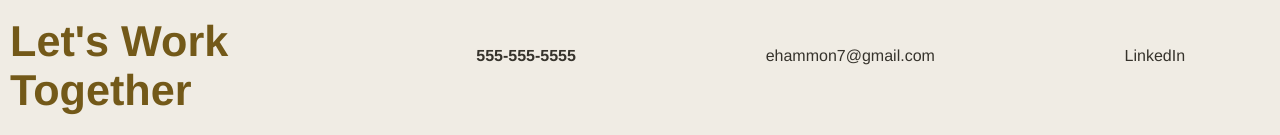
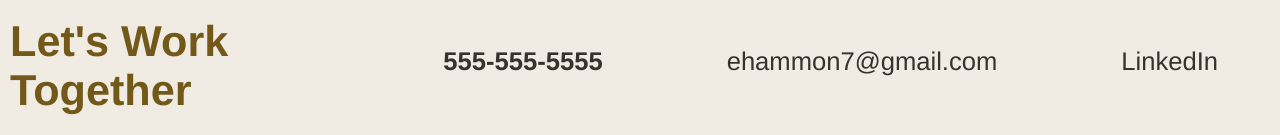
Before and after one commit to ehammon/my-portfolio, a plain HTML site: page index.html in a window 1280 px wide. Shown: the part 1091-1226 px from the top of the page. Drawn offline with Linux system fonts and the light colour scheme.

Commit message:
font size contact-info, flex wrap

```diff
--- a/assets/style.css
+++ b/assets/style.css
@@ -195,6 +195,8 @@ header nav ul li a:hover {
     margin-top: 50px;
     color: var(--brown);
     justify-content: space-around;
+    font-size: 2vw;
+    flex-wrap: wrap;
 }
 
 .contact-info a:hover {
```
